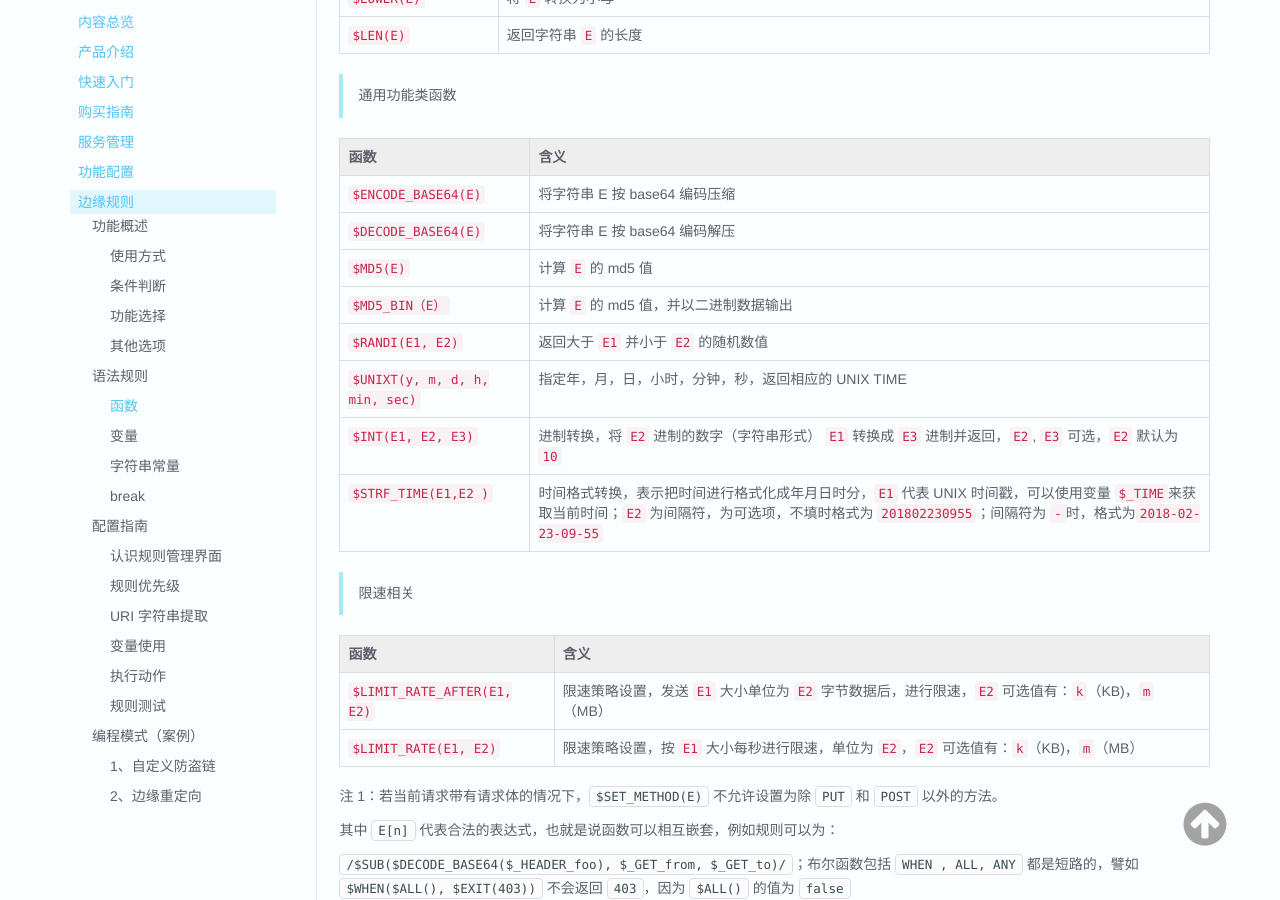
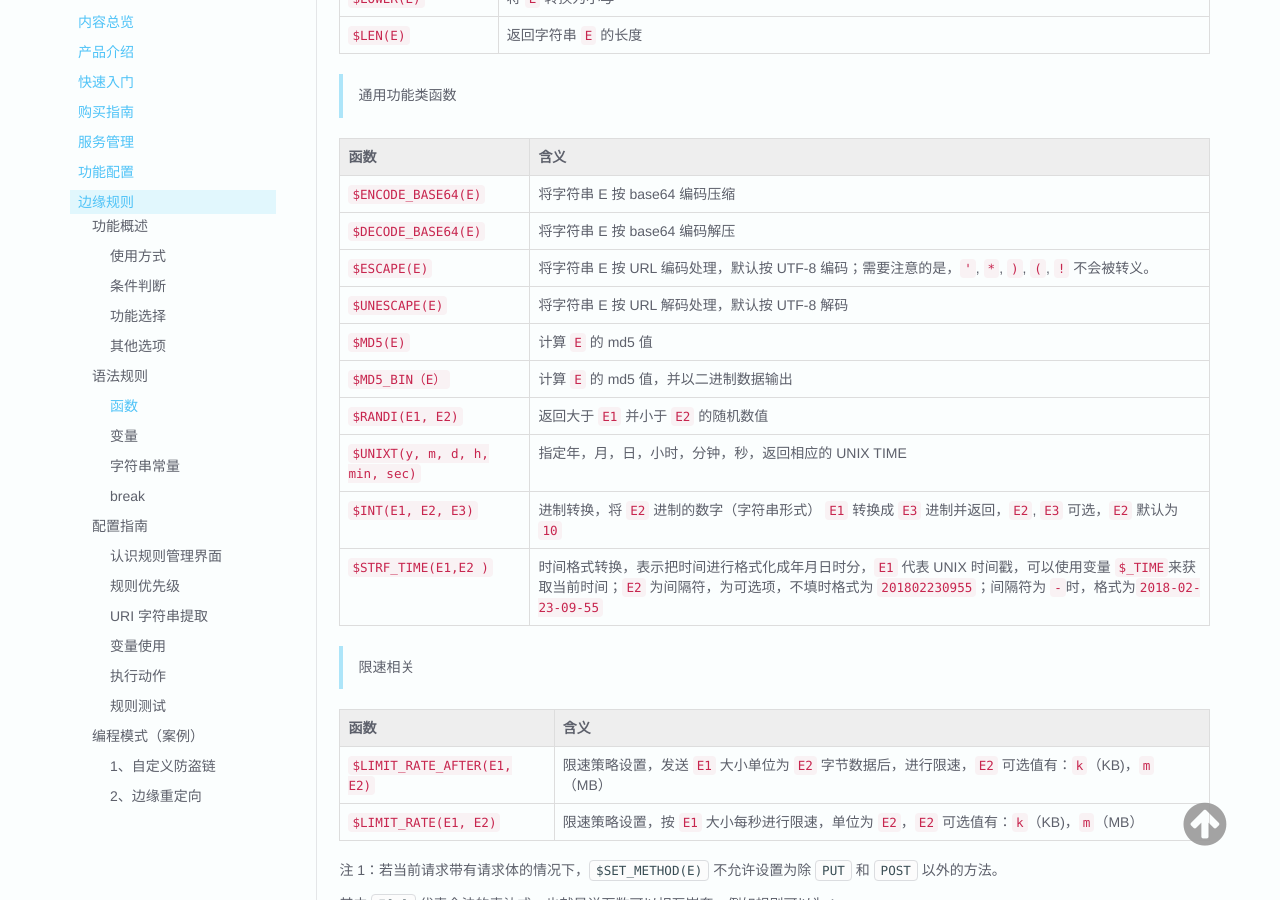
Before and after one commit to upyun/docs, an MkDocs documentation site: the page built from sources/cdn/edgerules.md, in a window 1280 px wide and 900 px high, scrolled down 4434 px. Built offline with MkDocs 1.6.1, drawn with Linux system fonts in a browser that asks for light colours; old or Windows-style settings are respelled for this version of MkDocs.

Commit message:
Update edgerules.md

```diff
--- a/sources/cdn/edgerules.md
+++ b/sources/cdn/edgerules.md
@@ -167,6 +167,8 @@ EdgeRules 根据不同用户背景划分了两种不同的使用方式，一种
 :--------------------       | :-------
 `$ENCODE_BASE64(E)`         | 将字符串 E 按 base64 编码压缩
 `$DECODE_BASE64(E)`         | 将字符串 E 按 base64 编码解压
+`$ESCAPE(E)`         | 将字符串 E 按 URL 编码处理，默认按 UTF-8 编码；需要注意的是，`'`, `*`, `)`, `(`, `!` 不会被转义。
+`$UNESCAPE(E)`         | 将字符串 E 按 URL 解码处理，默认按 UTF-8 解码
 `$MD5(E)`                   | 计算 `E` 的 md5 值
 `$MD5_BIN（E）`              | 计算 `E` 的 md5 值，并以二进制数据输出
 `$RANDI(E1, E2)`            | 返回大于 `E1` 并小于 `E2` 的随机数值
```
